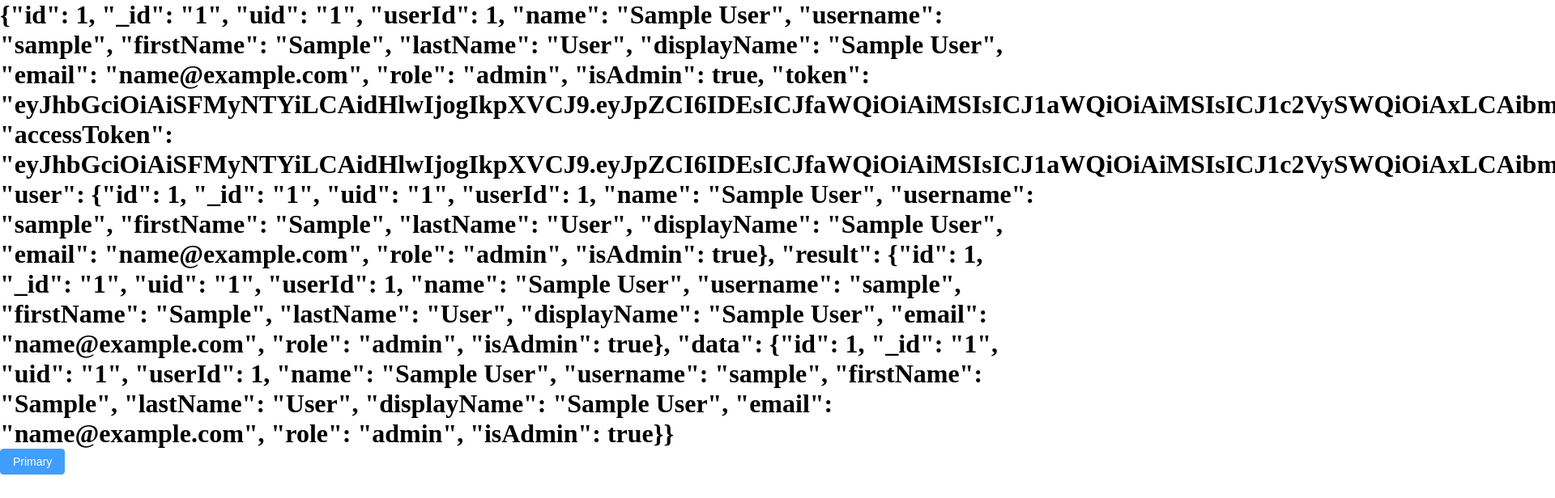
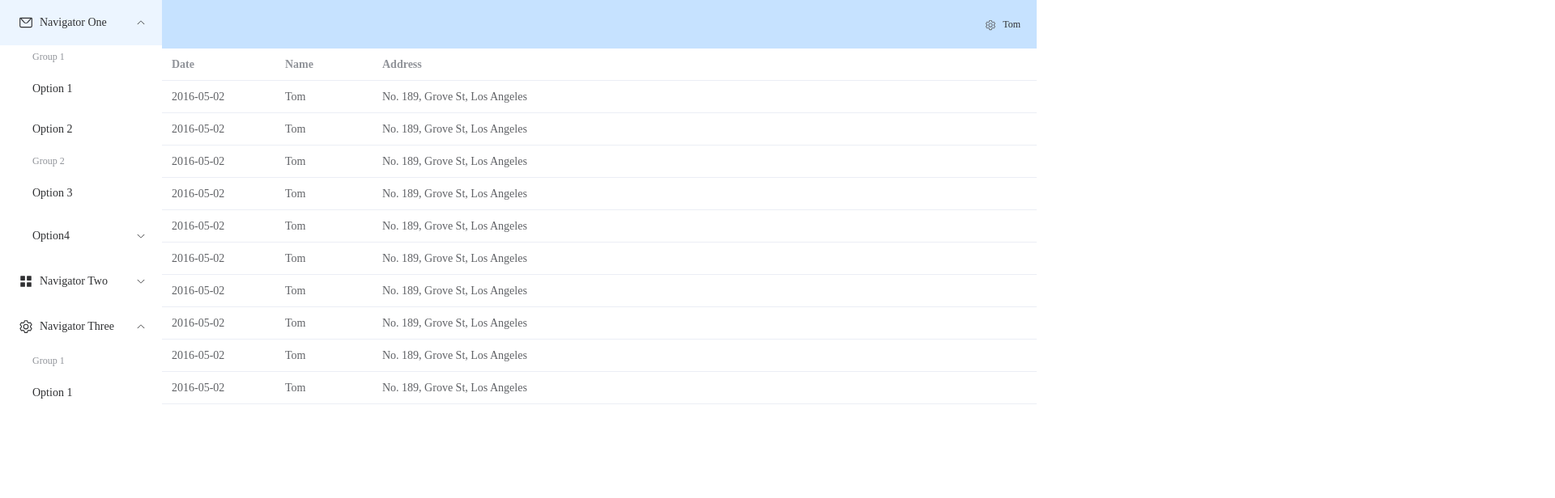
Before and after one commit to GuoXuanKun/cr, a Vue app in the folder web/: page / in a window 1280 px wide. Shown: the top 616 px of the page at 81% size, 1920 px wide, since content can reach past the window. Built offline with nearby package versions, Linux system fonts and the light colour scheme; no server answers; sample sign-in values are in the browser's storage.

Commit message:
test(web): 测试 Element Plus 官方文档 Container 布局容器 例子...
https://element-plus.org/zh-CN/component/container.html#%E4%BE%8B%E5%AD%90

```diff
--- a/web/src/views/HomeView.vue
+++ b/web/src/views/HomeView.vue
@@ -1,17 +1,128 @@
-<script setup>
-import {useUserStore} from '@/stores/user'
+<template>
+  <el-container class="layout-container-demo" style="height: 500px">
+    <el-aside width="200px">
+      <el-scrollbar>
+        <el-menu :default-openeds="['1', '3']">
+          <el-sub-menu index="1">
+            <template #title>
+              <el-icon><message /></el-icon>Navigator One
+            </template>
+            <el-menu-item-group>
+              <template #title>Group 1</template>
+              <el-menu-item index="1-1">Option 1</el-menu-item>
+              <el-menu-item index="1-2">Option 2</el-menu-item>
+            </el-menu-item-group>
+            <el-menu-item-group title="Group 2">
+              <el-menu-item index="1-3">Option 3</el-menu-item>
+            </el-menu-item-group>
+            <el-sub-menu index="1-4">
+              <template #title>Option4</template>
+              <el-menu-item index="1-4-1">Option 4-1</el-menu-item>
+            </el-sub-menu>
+          </el-sub-menu>
+          <el-sub-menu index="2">
+            <template #title>
+              <el-icon><icon-menu /></el-icon>Navigator Two
+            </template>
+            <el-menu-item-group>
+              <template #title>Group 1</template>
+              <el-menu-item index="2-1">Option 1</el-menu-item>
+              <el-menu-item index="2-2">Option 2</el-menu-item>
+            </el-menu-item-group>
+            <el-menu-item-group title="Group 2">
+              <el-menu-item index="2-3">Option 3</el-menu-item>
+            </el-menu-item-group>
+            <el-sub-menu index="2-4">
+              <template #title>Option 4</template>
+              <el-menu-item index="2-4-1">Option 4-1</el-menu-item>
+            </el-sub-menu>
+          </el-sub-menu>
+          <el-sub-menu index="3">
+            <template #title>
+              <el-icon><setting /></el-icon>Navigator Three
+            </template>
+            <el-menu-item-group>
+              <template #title>Group 1</template>
+              <el-menu-item index="3-1">Option 1</el-menu-item>
+              <el-menu-item index="3-2">Option 2</el-menu-item>
+            </el-menu-item-group>
+            <el-menu-item-group title="Group 2">
+              <el-menu-item index="3-3">Option 3</el-menu-item>
+            </el-menu-item-group>
+            <el-sub-menu index="3-4">
+              <template #title>Option 4</template>
+              <el-menu-item index="3-4-1">Option 4-1</el-menu-item>
+            </el-sub-menu>
+          </el-sub-menu>
+        </el-menu>
+      </el-scrollbar>
+    </el-aside>
 
-const userStore = useUserStore()
+    <el-container>
+      <el-header style="text-align: right; font-size: 12px">
+        <div class="toolbar">
+          <el-dropdown>
+            <el-icon style="margin-right: 8px; margin-top: 1px">
+              <setting />
+            </el-icon>
+            <template #dropdown>
+              <el-dropdown-menu>
+                <el-dropdown-item>View</el-dropdown-item>
+                <el-dropdown-item>Add</el-dropdown-item>
+                <el-dropdown-item>Delete</el-dropdown-item>
+              </el-dropdown-menu>
+            </template>
+          </el-dropdown>
+          <span>Tom</span>
+        </div>
+      </el-header>
 
-console.log(userStore.id)
-console.log(userStore.mobile)
-console.log(userStore.token)
+      <el-main>
+        <el-scrollbar>
+          <el-table :data="tableData">
+            <el-table-column prop="date" label="Date" width="140" />
+            <el-table-column prop="name" label="Name" width="120" />
+            <el-table-column prop="address" label="Address" />
+          </el-table>
+        </el-scrollbar>
+      </el-main>
+    </el-container>
+  </el-container>
+</template>
+
+<script lang="ts" setup>
+import { ref } from 'vue'
+import { Menu as IconMenu, Message, Setting } from '@element-plus/icons-vue'
+
+const item = {
+  date: '2016-05-02',
+  name: 'Tom',
+  address: 'No. 189, Grove St, Los Angeles',
+}
+const tableData = ref(Array.from({ length: 20 }).fill(item))
 </script>
 
-<template>
-  <main>
-    <h1>{{ userStore.mobile }}</h1>
-
-    <el-button type="primary">Primary</el-button>
-  </main>
-</template>
+<style scoped>
+.layout-container-demo .el-header {
+  position: relative;
+  background-color: var(--el-color-primary-light-7);
+  color: var(--el-text-color-primary);
+}
+.layout-container-demo .el-aside {
+  color: var(--el-text-color-primary);
+  background: var(--el-color-primary-light-8);
+}
+.layout-container-demo .el-menu {
+  border-right: none;
+}
+.layout-container-demo .el-main {
+  padding: 0;
+}
+.layout-container-demo .toolbar {
+  display: inline-flex;
+  align-items: center;
+  justify-content: center;
+  height: 100%;
+  right: 20px;
+}
+</style>
```
